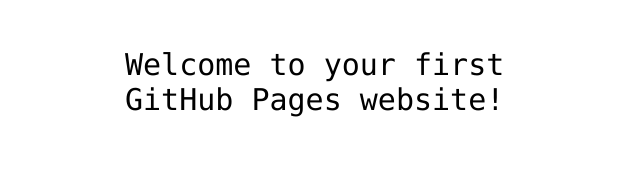
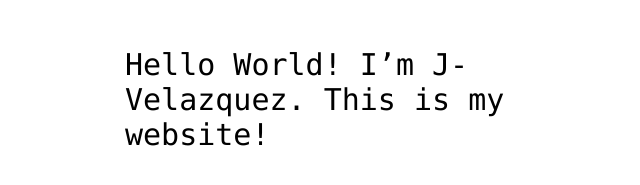
Before and after one commit to J-Velazquez/J-Velazquez.github.io, a plain HTML site: page index.html in a window 1280 px wide. Shown: the part 341-526 px from the top of the page, without its empty margins (315-955 px from the left). Drawn offline with Linux system fonts and the light colour scheme.

Commit message:
Update index.html
Add my introduction. Include my username #line 15

```diff
--- a/index.html
+++ b/index.html
@@ -12,7 +12,7 @@
 <img src="https://octodex.github.com/images/daftpunktocat-thomas.gif" id="octocat" alt="octocat-gif" />
 
 <!-- Change this code here by copy and pasting your template on line 15 -->
-<p>Welcome to your first GitHub Pages website!</p>
+<p>Hello World! I’m J-Velazquez. This is my website!</p>
 
 </body>
 </html>
```
